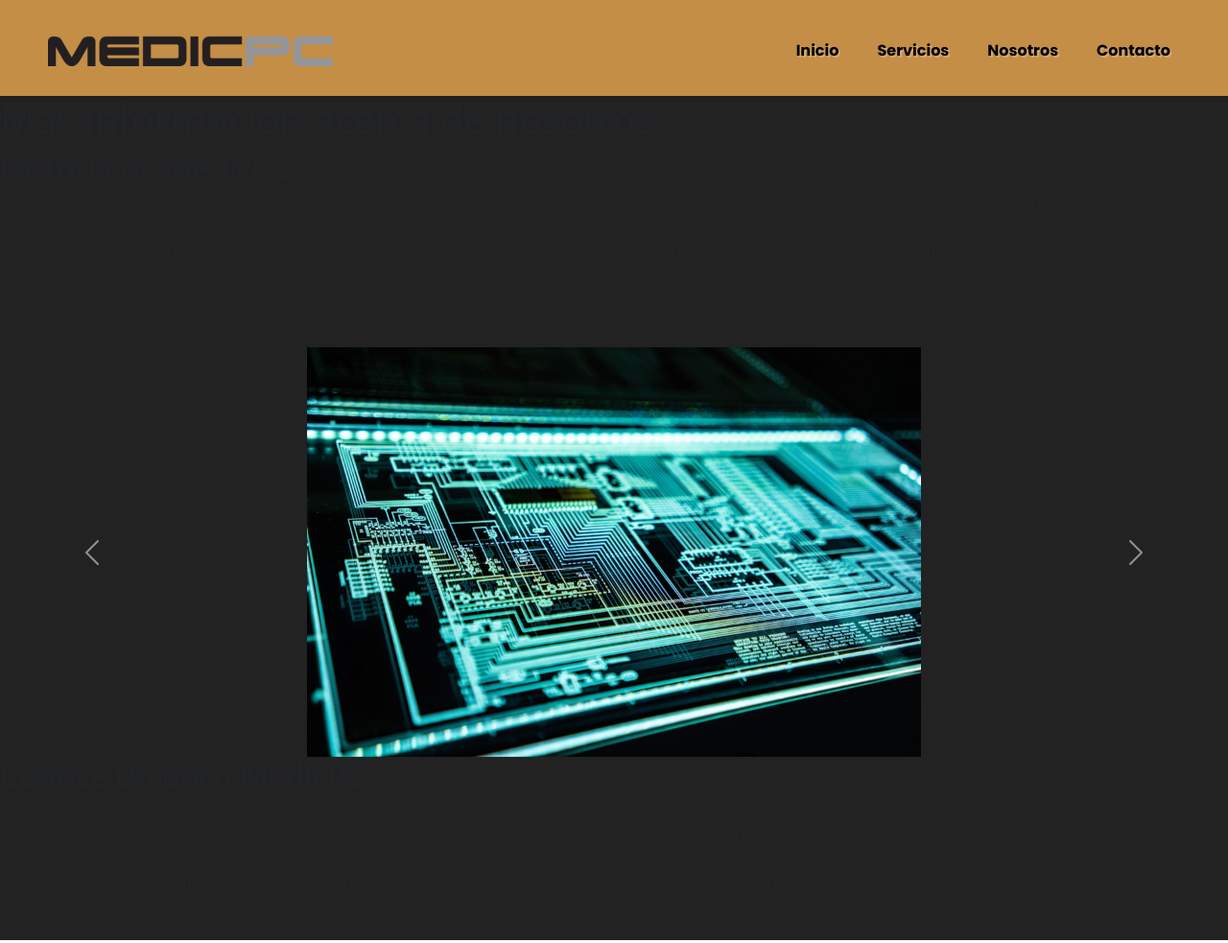
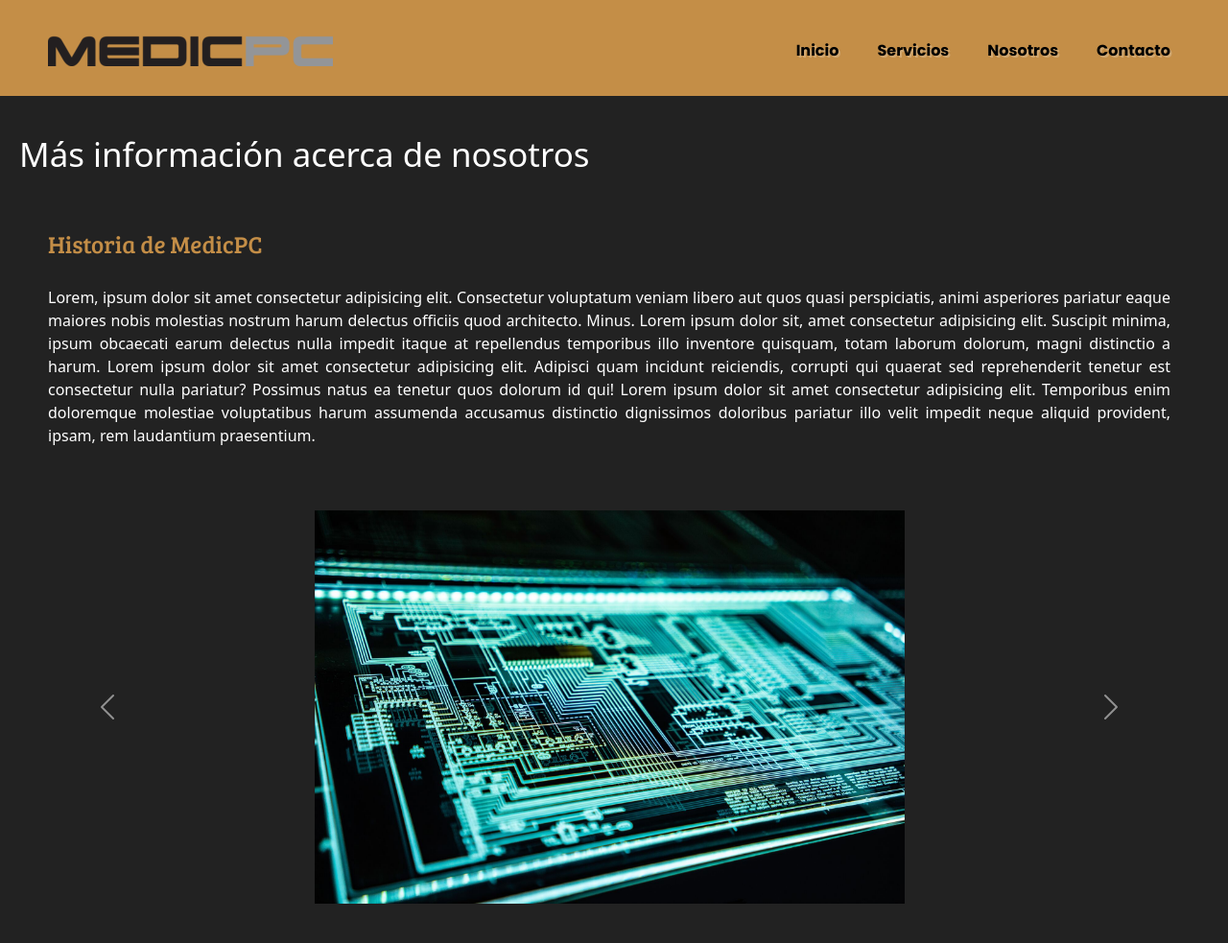
Before and after one commit to jonathanavp7/comision-39315, a website: page pages/leer-mas.html in a window 1280 px wide. Shown: the top 983 px of the page at 96% size. Drawn offline with nearby package versions, Linux system fonts and the light colour scheme.

Commit message:
leer-mas aplicado con sass

```diff
--- a/scss/layout/_main-contacto.scss
+++ b/scss/layout/_main-contacto.scss
@@ -99,5 +99,4 @@
             }
         }
     }
-
 }
--- /dev/null
+++ b/scss/layout/_main-leer-mas.scss
@@ -0,0 +1,26 @@
+.grid-leer-mas {
+    width: 100%;
+    height: 100vh;
+    @include grid (1fr, 100px 1200px 70px, "header""main""footer");
+}
+
+.contenedor-leer-mas {
+    padding-top: 40px;
+    padding-left: 20px;
+    padding-right: 30px;
+    h1 {
+        font-size: 2.18rem;
+        color: white;
+    }
+    h2 {
+        color: $color-primario;
+        padding: 50px 0 20px 30px;
+        font-size: 1.56rem;
+        font-family: 'Bree Serif', serif;
+    }
+    p {
+        color: white;
+        text-align: justify;
+        padding: 0 30px 50px 30px
+    }
+}
--- a/scss/style.scss
+++ b/scss/style.scss
@@ -7,4 +7,5 @@
 @import "./layout/main-servicios";
 @import "./layout/main-nosotros";
 @import "./layout/main-contacto";
+@import "./layout/main-leer-mas";
 @import "./layout/footer";
```
Also changed, not shown: css/style.css, 1 other file.
